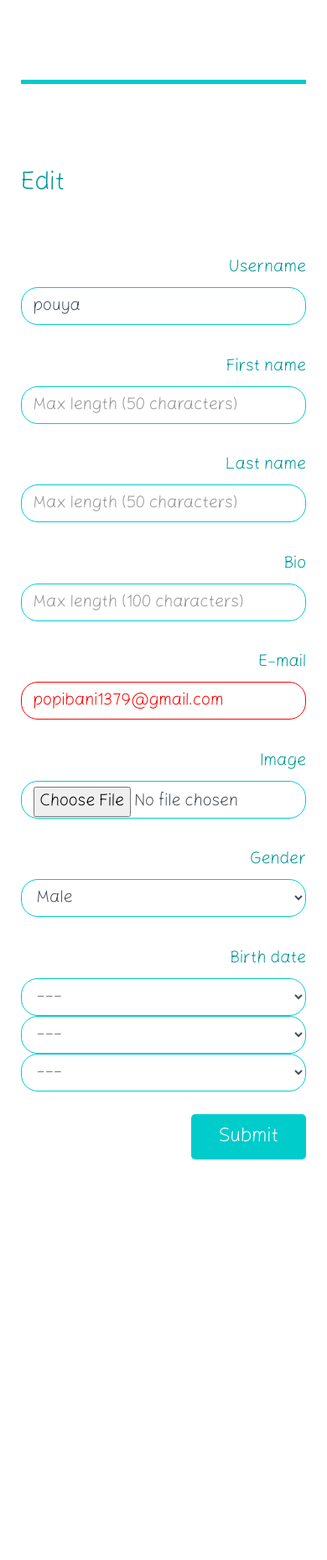
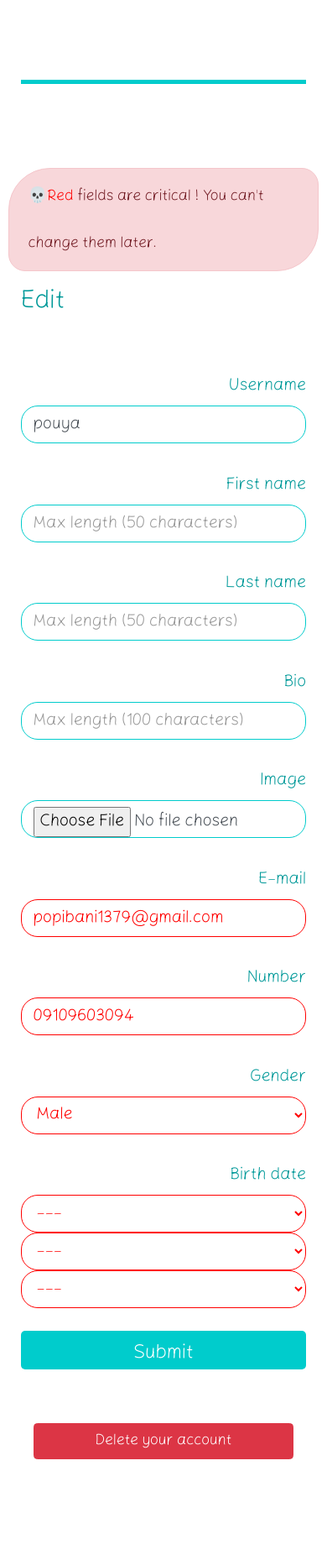
Before and after one commit to PouyaBaniadam/PouyaTechBlog, a Django app: page /edit-profile in a window 390 px wide. Shown: the part 235-2093 px from the top of the page at 84% size. Before the commit the page ends 1616 px from the top, so only its background shows below. Run offline with Django 4.2, Linux system fonts and the light colour scheme; a user stored in the database is signed in; data comes from the database, SQL or seed files in the repository; both versions use the stored data as it was after the commit; data that the repository does not hold is empty; some libraries are stand-ins or nearby versions.

Commit message:
Phone number added and a very simple delete account has been created.

```diff
--- a/account_app/models.py
+++ b/account_app/models.py
@@ -16,6 +16,7 @@ class Profile(models.Model):
     first_name = models.CharField(max_length=50, null=True, blank=True)
     last_name = models.CharField(max_length=50, null=True, blank=True)
     email = models.EmailField()
+    phone_number = models.CharField(max_length=20, blank=True, null=True)
     gender = models.CharField(max_length=20, choices=genders, null=True, default="rather not to say")
     birth_date = models.DateField(blank=True, null=True)
     image = models.ImageField(upload_to="Profile images", max_length=300, blank=True, null=True)
--- a/account_app/templates/account_app/index.html
+++ b/account_app/templates/account_app/index.html
@@ -4,7 +4,7 @@
 <html lang="en">
 <head>
     <meta charset="UTF-8">
-    <title>Login / Signup | PouyaLj Blog</title>
+    <title>Login / Signup</title>
     <link rel="stylesheet" href="{% static "style.css" %}">
     <link rel="stylesheet" href="{% static "css/register_login.css" %}">
     <link rel="shortcut icon" href="{% static 'img/Join.png' %}">
--- a/home_app/forms.py
+++ b/home_app/forms.py
@@ -24,7 +24,9 @@ for _ in range(datetime.datetime.today().year - 101, datetime.datetime.today().y
 class ProfileEditForm(forms.ModelForm):
     class Meta:
         model = Profile
-        fields = ("username_label", "first_name", "last_name", "bio", "email", "image", "gender", "birth_date")
+        fields = (
+            "username_label", "first_name", "last_name", "bio", "email", "image", "gender", "birth_date",
+            "phone_number")
         widgets = {
             "username_label": forms.TextInput(
                 attrs={"class": "form-control mr-0 ml-auto", "placeholder": "Max length (200 characters)",
@@ -41,16 +43,20 @@ class ProfileEditForm(forms.ModelForm):
             "email": forms.EmailInput(
                 attrs={"class": "form-control mr-0 ml-auto", "placeholder": "Max length (∞ characters)",
                        "style": "font-size: 20px; border-radius: 20px; color: red; border-color: red"}),
+            "phone_number": forms.TextInput(
+                attrs={"class": "form-control mr-0 ml-auto", "placeholder": "Max length (20 characters)",
+                       "style": "font-size: 20px; border-radius: 20px; color: red; border-color: red"}),
             "image": forms.FileInput(
                 attrs={"class": "form-control mr-0 ml-auto", "placeholder": "Max length (75 characters)",
                        "style": "font-size: 20px; border-radius: 20px"}),
             "gender": forms.Select(
                 attrs={"class": "form-control mr-0 ml-auto", "placeholder": "Max length (75 characters)",
-                       "style": "font-size: 20px; border-radius: 20px"}),
+                       "style": "font-size: 20px; border-radius: 20px; color: red; border-color: red"}),
             "birth_date": forms.SelectDateWidget(years=birth_date_choices,
                                                  attrs={"class": "form-control mr-0 ml-auto",
                                                         "placeholder": "Max length (75 characters)",
-                                                        "style": "font-size: 20px; border-radius: 20px"}),
+                                                        "style": "font-size: 20px; border-radius: 20px;"
+                                                                 "color: red; border-color: red"}),
         }
 
     def clean_username_label(self):
@@ -78,7 +84,7 @@ class ProfileEditForm(forms.ModelForm):
         except:
             email_exists = None
 
-        if email_exists != None and email_exists != self.cleaned_data.get("email"):
+        if email_exists is not None and email_exists != self.cleaned_data.get("email"):
             raise ValidationError("This E-mail has been already taken!")
 
         return email
@@ -105,11 +111,25 @@ class ProfileEditForm(forms.ModelForm):
 
         return last_name
 
+    def clean_phone_number(self):
+        phone_number = self.cleaned_data.get("phone_number")
+
+        try:
+            phone_number_exists = Profile.objects.get(phone_number=phone_number)
+            phone_number_exists = phone_number_exists.phone_number
+        except:
+            phone_number_exists = None
+
+        if phone_number_exists is not None and phone_number_exists != self.cleaned_data.get("phone_number"):
+            raise ValidationError("This Phone number has been already taken!")
+
+        return phone_number
+
     def clean(self):
         first_name = self.cleaned_data.get("first_name")
         last_name = self.cleaned_data.get("last_name")
 
-        if last_name == None and first_name != None:
+        if last_name is None and first_name is not None:
             raise ValidationError("If you have a first name , You should fill your last name too!")
-        elif first_name == None and last_name != None:
+        elif first_name is None and last_name is not None:
             raise ValidationError("If you have a last name , You should fill your first name too!")
--- a/home_app/templates/home_app/edit_profile.html
+++ b/home_app/templates/home_app/edit_profile.html
@@ -27,6 +27,11 @@
                 </div>
             </div>
             <div class="row tm-row tm-mb-120">
+                <div class="alert alert-danger" style="border-top-left-radius: 50px;
+                             border-bottom-right-radius: 50px; border-top-right-radius: 20px;
+                             border-bottom-left-radius: 20px;"><p style="color: red; display: inline-block">💀Red</p>
+                    fields are critical ! You can't change them later.
+                </div>
                 <div class="col-12">
                     <h2 class="tm-color-primary tm-post-title tm-mb-60">Edit</h2>
                 </div>
@@ -123,13 +128,6 @@
                         {% endif %}
                         <div class="form-group row mb-4">
                             <label style="font-size: 20px"
-                                   class="col-sm-3 col-form-label text-right tm-color-primary">E-mail</label>
-                            <div class="col-sm-9" style="pointer-events: none;">
-                                {{ profile_edit_form.email }}
-                            </div>
-                        </div>
-                        <div class="form-group row mb-4">
-                            <label style="font-size: 20px"
                                    class="col-sm-3 col-form-label text-right tm-color-primary">Image</label>
                             <div class="col-sm-9">
                                 {{ profile_edit_form.image }}
@@ -137,21 +135,72 @@
                         </div>
                         <div class="form-group row mb-4">
                             <label style="font-size: 20px"
+                                   class="col-sm-3 col-form-label text-right tm-color-primary">E-mail</label>
+                            <div class="col-sm-9" style="pointer-events: none;">
+                                {{ profile_edit_form.email }}
+                            </div>
+                        </div>
+                        {% if profile_edit_form.phone_number.errors %}
+                            <div class="alert alert-danger" style="border-top-left-radius: 50px;
+                             border-bottom-right-radius: 50px; border-top-right-radius: 20px;
+                             border-bottom-left-radius: 20px; display: inline-block; align-content: center">
+                                {{ profile_edit_form.phone_number.errors }}
+                            </div>
+                        {% endif %}
+                        <div class="form-group row mb-4">
+                            <label style="font-size: 20px"
+                                   class="col-sm-3 col-form-label text-right tm-color-primary">Number</label>
+                            {% if request.user.profile.phone_number == None %}
+                                <div class="col-sm-9">
+                                    {{ profile_edit_form.phone_number }}
+                                </div>
+                            {% else %}
+                                <div class="col-sm-9" style="pointer-events: none">
+                                    {{ profile_edit_form.phone_number }}
+                                </div>
+                            {% endif %}
+                        </div>
+                        <div class="form-group row mb-4">
+                            <label style="font-size: 20px"
                                    class="col-sm-3 col-form-label text-right tm-color-primary">Gender</label>
+                            {% if request.user.profile.gender == "rather not to say" %}
                                 <div class="col-sm-9">
                                     {{ profile_edit_form.gender }}
                                 </div>
+                            {% else %}
+                                <div class="col-sm-9" style="pointer-events: none">
+                                    {{ profile_edit_form.gender }}
+                                </div>
+                            {% endif %}
                         </div>
                         <div class="form-group row mb-4">
                             <label style="font-size: 20px"
                                    class="col-sm-3 col-form-label text-right tm-color-primary">Birth date</label>
+                            {% if request.user.profile.birth_date == None %}
                                 <div class="col-sm-9">
                                     {{ profile_edit_form.birth_date }}
                                 </div>
+                            {% else %}
+                                <div class="col-sm-9" style="pointer-events: none">
+                                    {{ profile_edit_form.birth_date }}
+                                </div>
+                            {% endif %}
                         </div>
                         <div class="form-group row text-right">
                             <div class="col-12">
-                                <button class="tm-btn tm-btn-primary tm-btn-small">Submit</button>
+                                <button style="width:100% ;height: 85%" class="tm-btn tm-btn-primary tm-btn-small">
+                                    Submit
+                                </button>
+                            </div>
+                        </div>
+                        <br>
+                        <div>
+                            <div class="col-12">
+                                <a href="{% url 'home_app:delete_profile' %}">
+                                    <div style="width: 100%; height: 120%" class="btn btn-danger">
+                                        Delete your account
+                                    </div>
+                                </a>
                             </div>
                         </div>
                     </form>
--- a/home_app/urls.py
+++ b/home_app/urls.py
@@ -8,4 +8,5 @@ urlpatterns = [
     path("search", views.search, name="search_posts"),
     path("profile/<slug:slug>/<int:pk>", views.profile, name="profile"),
     path("edit-profile", views.edit_profile, name="edit_profile"),
+    path("delete-profile", views.delete_profile, name="delete_profile"),
 ]
--- a/home_app/views.py
+++ b/home_app/views.py
@@ -67,7 +67,8 @@ def edit_profile(request):
         profile = Profile.objects.get(username=request.user)
         profile_edit_form = ProfileEditForm(instance=profile)
         if request.method == "POST":
-            profile_edit_form = ProfileEditForm(request.POST, request.FILES, instance=profile)
+            profile_edit_form = ProfileEditForm(request.POST, request.FILES,
+                                                instance=profile)
             if profile_edit_form.is_valid():
                 all_usernames = []
                 for _ in User.objects.all():
@@ -103,5 +104,12 @@ def edit_profile(request):
 
         return render(request, "home_app/edit_profile.html",
                       context={"profile_edit_form": profile_edit_form})
+
     else:
         return redirect("home_app:home")
+
+
+def delete_profile(request):
+    if request.user.is_authenticated:
+        request.user.delete()
+        return redirect("home_app:home")
--- a/templates/base.html
+++ b/templates/base.html
@@ -39,14 +39,14 @@
                     <li {% block profile %} {% endblock %} class="tm-nav-item">
                         <a href="{% url 'home_app:profile' request.user request.user.id %}"
                            class="tm-nav-link">
-                            <i class="fa fa-edit"></i>
+                            <i class="fa fa-user-edit"></i>
                             Profile
                         </a></li>
                 {% else %}
                     <li class="tm-nav-item">
                         <a href="{% url 'account_app:join' %}"
                            class="tm-nav-link">
-                            <i class="fa fa-edit"></i>
+                            <i class="fa fa-user-edit"></i>
                             Profile
                         </a></li>
                 {% endif %}
```
Also changed, not shown: db.sqlite3. Lines whose indentation alone changed are shown as unchanged.
